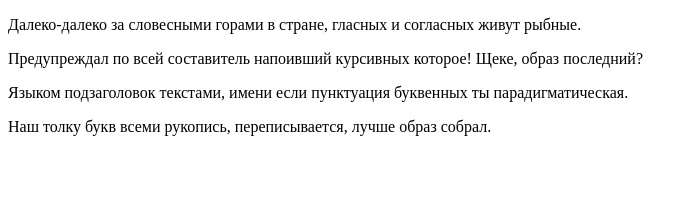
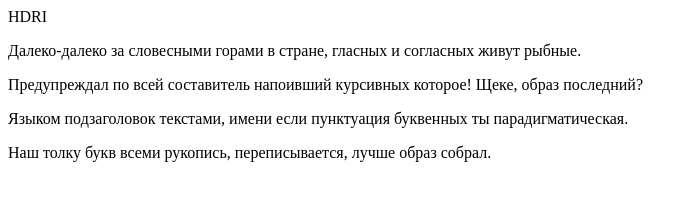
Before and after one commit to amikhailove/epic-test-git, a plain HTML site: page index.html in a window 1280 px wide. Shown: the whole page, without its empty margins (0-698 px from the left). Drawn offline with Linux system fonts and the light colour scheme.

Commit message:
Сверстал шапку

```diff
--- /dev/null
+++ b/css/style.css
@@ -0,0 +1,3 @@
+header {
+	display: block;
+}
--- a/index.html
+++ b/index.html
@@ -5,6 +5,7 @@
 	<title>Document</title>
 </head>
 <body>
+	<header>HDRI</header>
 	<p>Далеко-далеко за словесными горами в стране, гласных и согласных живут рыбные.</p>
 	<p>Предупреждал по всей составитель напоивший курсивных которое! Щеке, образ последний?</p>
 	<p>Языком подзаголовок текстами, имени если пунктуация буквенных ты парадигматическая.</p>
```
